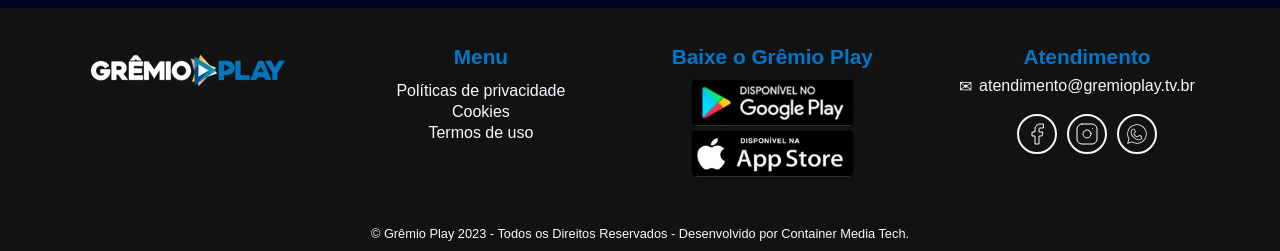
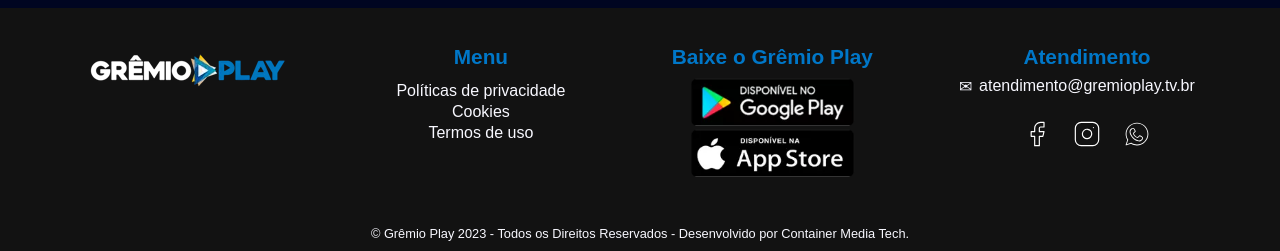
Before and after one commit to rbrunob/Nova-proposta-site-gremio-play, a PHP site: page / in a window 1280 px wide. Shown: the part 3226-3477 px from the top of the page. Run offline with PHP 8.4, Linux system fonts and the light colour scheme.

Commit message:
🎨STYLED: Hover social media

```diff
--- a/src/assets/styles/main.css
+++ b/src/assets/styles/main.css
@@ -804,8 +804,7 @@ footer .footer_row .footer_sections {
 .footer_support .footer_socialmedia .social_media {
     width: 40px;
     height: 40px;
-    border-radius: 50%;
-    border: 2px solid #f8f8f8;
+    border-radius: 0;
     padding: 6px;
     display: flex;
     align-items: center;
@@ -815,7 +814,8 @@ footer .footer_row .footer_sections {
 }
 
 .footer_support .footer_socialmedia .social_media:hover {
-    background: #00569f;
+    background: #ffffff1a;
+    border-radius: 10px;
 }
 
 .footer_support .footer_socialmedia .social_media img {
```
